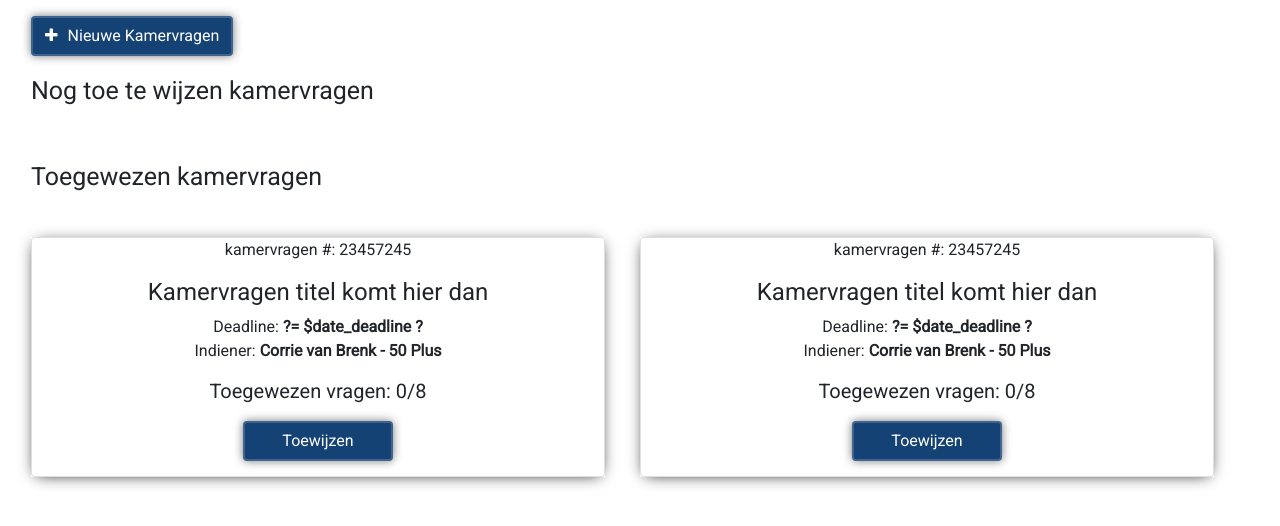
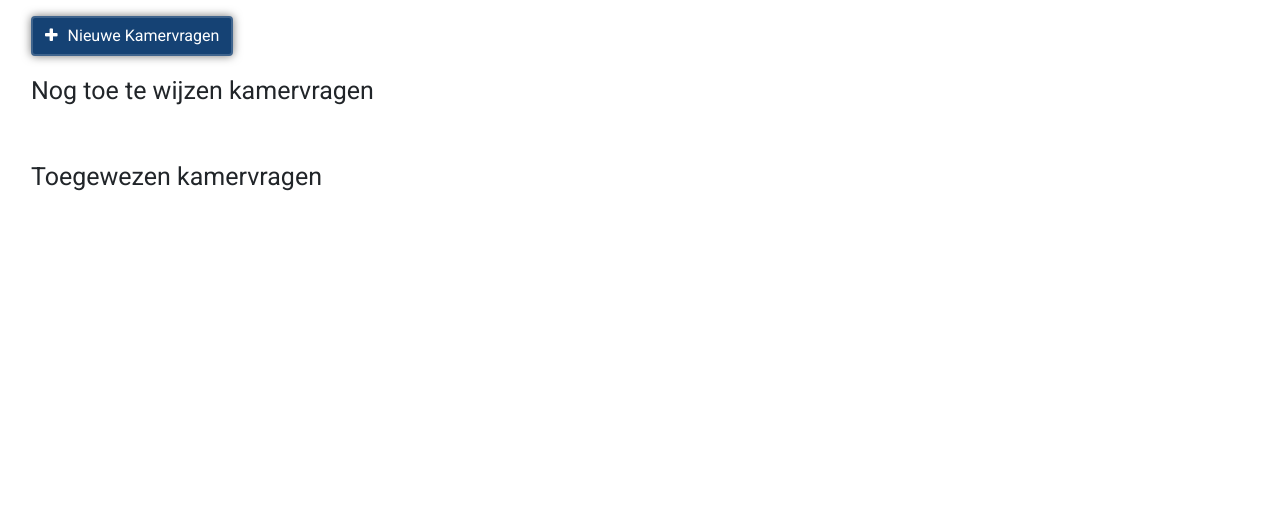
Before and after one commit to Pieterzalis/data-system-project, a PHP site: page /distribution.php in a window 1280 px wide. Shown: the top 526 px of the page. Run offline with PHP 8.4, Linux system fonts and the light colour scheme; the visitor is signed in with stand-in values (Sample User, id 1); data that the repository does not hold is empty; some libraries are stand-ins or nearby versions.

Commit message:
Update distribution.php

```diff
--- a/website/distribution.php
+++ b/website/distribution.php
@@ -40,32 +40,7 @@
             <div class="row m-3" style="font-size: 25px">
                 <p>Toegewezen kamervragen</p>
             </div>
-            <div class="row m-3">
-                <div class="col-sm card-left">
-                    <div class="toewijzencard">
-                        <div class="card text-center">
-                            <p>kamervragen #: 23457245</p>
-                            <h4>Kamervragen titel komt hier dan</h4>
-                            <span>Deadline: <Strong>?= $date_deadline ?</Strong></span>
-                            <p>Indiener: <strong>Corrie van Brenk - 50 Plus</strong></p>
-                            <h5>Toegewezen vragen: 0/8</h5>
-                            <button type="button" class="btn btn-primary shadow bluebutton toewijzenbutton" onclick="">Toewijzen</button>
-                        </div>
-                    </div>
-                </div>
-                 <div class="col-sm card-left">
-                    <div class="toewijzencard">
-                        <div class="card text-center">
-                            <p>kamervragen #: 23457245</p>
-                            <h4>Kamervragen titel komt hier dan</h4>
-                            <span>Deadline: <Strong>?= $date_deadline ?</Strong></span>
-                            <p>Indiener: <strong>Corrie van Brenk - 50 Plus</strong></p>
-                            <h5>Toegewezen vragen: 0/8</h5>
-                            <button type="button" class="btn btn-primary shadow bluebutton toewijzenbutton" onclick="">Toewijzen</button>
-                        </div>
-                    </div>
-                </div>
-            </div>
+
         </div>
     </div>
             <!-- layout_content -->
```
